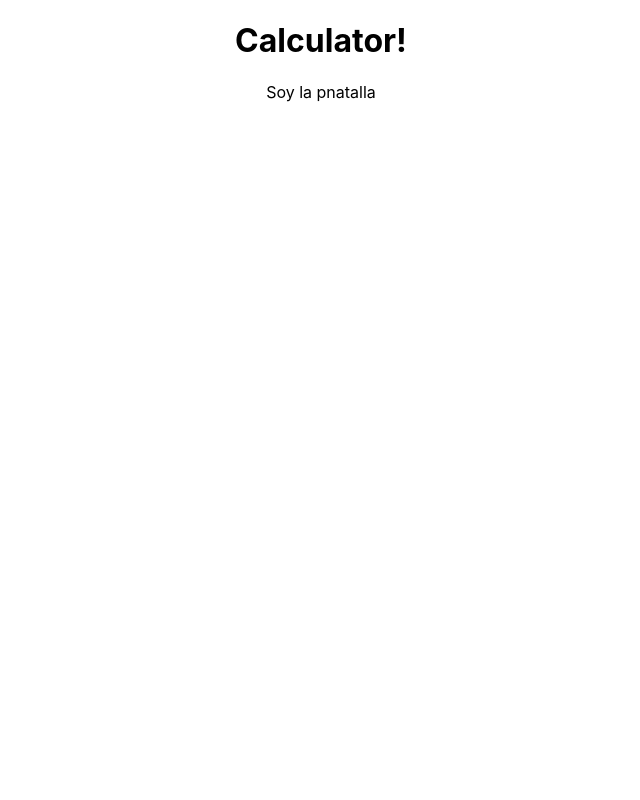
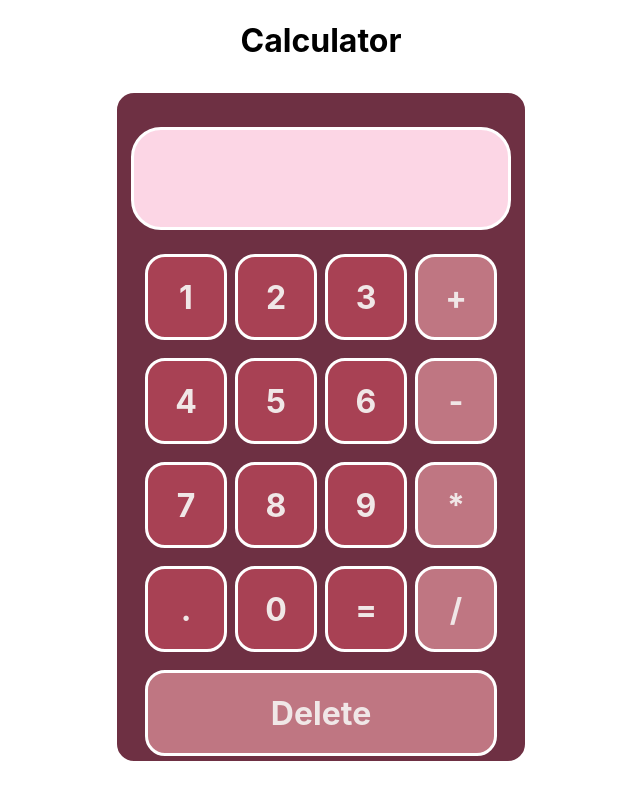
Before and after one commit to SolMoyano1/Calculator, a React (Create React App) app: page / in a window 1280 px wide. Shown: the whole page, without its empty margins (319-959 px from the left). Built offline with nearby package versions, Linux system fonts and the light colour scheme.

Commit message:
version 2

```diff
--- a/src/App.js
+++ b/src/App.js
@@ -4,7 +4,7 @@ import CalculatorStructure from './components/CalculatorStructure';
 function App() {
   return (
     <div className="App">
-      <h1>Calculator!</h1>
+      <h1>Calculator</h1>
       <CalculatorStructure/>
 
     </div>
--- a/src/components/CalculatorButtons.js
+++ b/src/components/CalculatorButtons.js
@@ -0,0 +1,18 @@
+import React from 'react';
+import '../stylesheets/CalculatorButtons.css'
+
+function CalculatorButtons (props){
+    const {children, addToScreen} = props;
+
+    const isOperator = (value) =>{
+        return isNaN(value) && (value !== '.') && (value !== '=');
+    }
+
+    return(
+        <div className={`generalbtnsClass ${isOperator(children)? 'isOperatorClass' : ''}`}
+             onClick={() => addToScreen(children)}>
+            {children}
+        </div>
+    )
+}
+export default CalculatorButtons;
--- a/src/components/CalculatorScreen.js
+++ b/src/components/CalculatorScreen.js
@@ -1,10 +1,11 @@
 import React from 'react';
+import '../stylesheets/CalculatorScreen.css'
 
-function CalculatorScreen (){
+function CalculatorScreen ({showScreen}){
 
     return(
-        <div>
-            Soy la pnatalla
+        <div className='calculatorScreen'>
+            {showScreen}
         </div>
     )
 }
--- a/src/components/CalculatorStructure.js
+++ b/src/components/CalculatorStructure.js
@@ -1,11 +1,63 @@
-import React from 'react';
+import React, { useState } from 'react';
+import '../stylesheets/CalculatorStructure.css';
+import {evaluate} from 'mathjs'
 import CalculatorScreen from './CalculatorScreen';
+import CalculatorButtons from './CalculatorButtons';
 
 function CalculatorStructure (){
 
+    const [screen, setScreen] = useState('');
+
+    const watchInScreen =(value) =>{
+        setScreen (screen + value);
+    }
+    const showResult = ()=>{
+        setScreen (evaluate);
+    }
+
     return(
-        <div>
-            <CalculatorScreen></CalculatorScreen>
+        <div className='calculatorConteiner'>
+
+            <CalculatorScreen showScreen={screen}/>
+
+            <div className='calculatorRows'>
+                <CalculatorButtons addToScreen={watchInScreen}>1</CalculatorButtons>
+                <CalculatorButtons addToScreen={watchInScreen}>2</CalculatorButtons>
+                <CalculatorButtons addToScreen={watchInScreen}>3</CalculatorButtons>
+                <CalculatorButtons addToScreen={watchInScreen}>+</CalculatorButtons>
+            </div>
+
+            <div className='calculatorRows'>
+                <CalculatorButtons addToScreen={watchInScreen}>4</CalculatorButtons>
+                <CalculatorButtons addToScreen={watchInScreen}>5</CalculatorButtons>
+                <CalculatorButtons addToScreen={watchInScreen}>6</CalculatorButtons>
+                <CalculatorButtons addToScreen={watchInScreen}>-</CalculatorButtons>
+            </div>
+
+            <div className='calculatorRows'>
+                <CalculatorButtons addToScreen={watchInScreen}>7</CalculatorButtons>
+                <CalculatorButtons addToScreen={watchInScreen}>8</CalculatorButtons>
+                <CalculatorButtons addToScreen={watchInScreen}>9</CalculatorButtons>
+                <CalculatorButtons addToScreen={watchInScreen}>*</CalculatorButtons>
+            </div>
+
+            <div className='calculatorRows'>
+                <CalculatorButtons addToScreen={watchInScreen}>.</CalculatorButtons>
+                <CalculatorButtons addToScreen={watchInScreen}>0</CalculatorButtons>
+                <CalculatorButtons addToScreen={showResult}>=</CalculatorButtons>
+                <CalculatorButtons addToScreen={watchInScreen}>/</CalculatorButtons>
+            </div>
+
+            <div className='calculatorRows'>
+                <CalculatorButtons addToScreen={() => setScreen('')}>Delete</CalculatorButtons>
+            </div>
+
+
+
+
+
+
+
         </div>
     )
 }
--- /dev/null
+++ b/src/stylesheets/CalculatorButtons.css
@@ -0,0 +1,19 @@
+.generalbtnsClass{
+    height: 80px;
+    display: flex;
+    flex: 1 1;
+    justify-content: center;
+    align-items: center;
+    font-weight: bold;
+    font-size: 32px;
+    color: rgb(240, 231, 231);
+    background-color:  rgb(168, 65, 84);
+    border-radius: 20px;
+    border: solid white ;
+    cursor: pointer;
+    user-select: none;
+    margin: 4px;
+}
+.isOperatorClass{
+    background-color: rgb(191, 118, 130);
+}
--- /dev/null
+++ b/src/stylesheets/CalculatorScreen.css
@@ -0,0 +1,18 @@
+.calculatorScreen{
+    height: 75px;
+    border-radius: 30px;
+    border: solid white ;
+    margin: 20px auto;
+    display: flex;
+    justify-content: flex-end;
+    align-items: center;
+    font-weight: bold;
+    font-size: 30px;
+    background-color: rgb(252, 214, 229);
+    color: rgb(100, 45, 54);
+    padding: 11px;
+    padding-right: 30px;
+    margin: solid gray;
+    box-shadow: -1px 4px 1 px 1px white;
+    letter-spacing: 3px;
+}
--- /dev/null
+++ b/src/stylesheets/CalculatorStructure.css
@@ -0,0 +1,16 @@
+.calculatorConteiner{
+    width: 380px;
+    height: 640px;
+    padding: 14px;
+    border-radius: 20px;
+    border: solid white;
+    background-color:  rgb(110, 48, 67);
+    margin: 30px auto;
+}
+
+.calculatorRows{
+    display: flex;
+    align-items: center;
+    justify-content: center;
+    margin: 10px;
+  }
```
Also changed, not shown: src/components/ClearButton.js (deleted).
